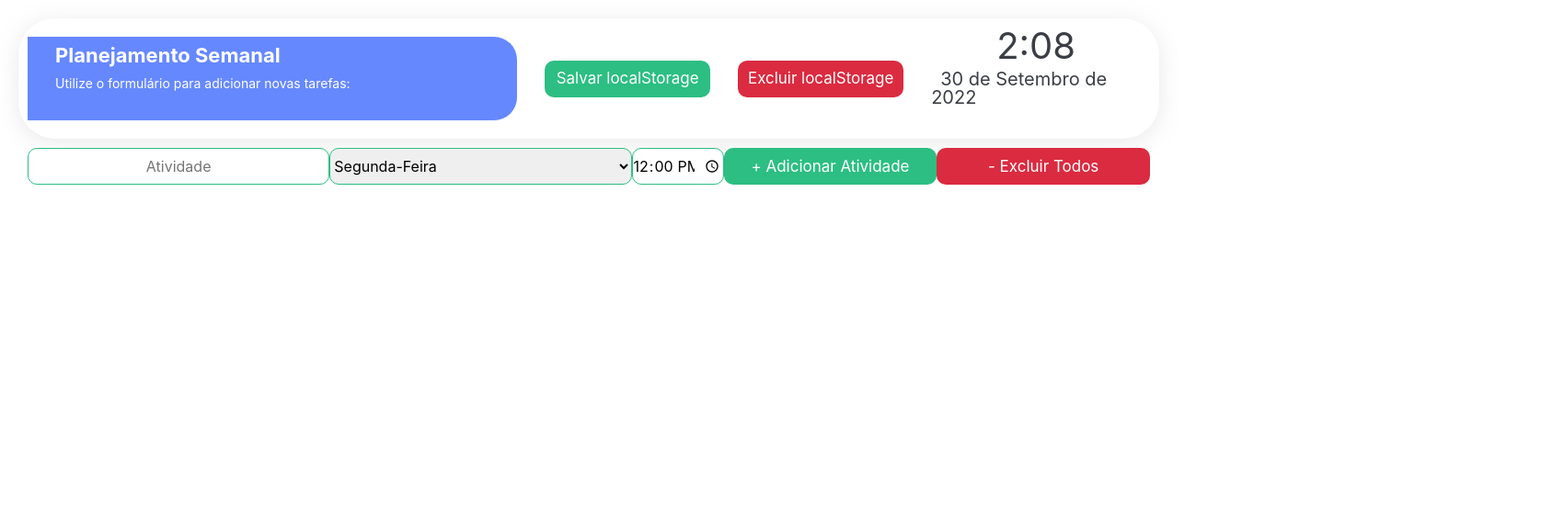
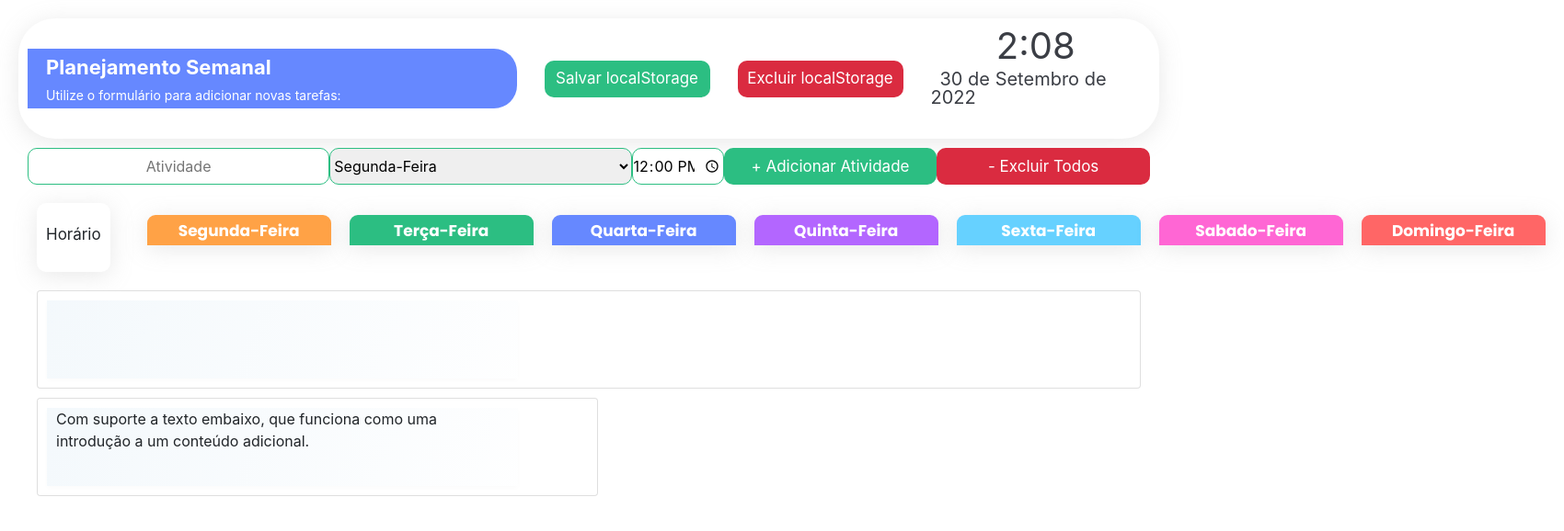
Before and after one commit to juaumvitu4/compass-front-challenge-weekly-planning, a plain HTML site: page index.html in a window 1280 px wide. Shown: the whole page at 92% size, 1700 px wide, since content can reach past the window. Drawn offline with nearby package versions, Linux system fonts and the light colour scheme.

Commit message:
weekly-planning

```diff
--- a/index.html
+++ b/index.html
@@ -12,6 +12,10 @@
     <title>Planejamento semanal</title>
   </head>
   <body>
+    <script src="/script/service.js"></script>
+    <script src="/script/atividade.js"></script>
+    <script type="module" src="/script/relogio.js"></script>
+    <script type="module" src="/script/semana.js"></script>
     <header class="cabecalho d-flex justify-content-between">
         <section class="menu">
             <h1 class="titulo__cabecalho">Planejamento Semanal</h1>
@@ -33,20 +37,50 @@
         <section class="dias__semana d-flex justify-content-around d-flex align-items-center">
             <input type="text" placeholder="Atividade" required class="atividade">
             <select name="semana" id="semana" class="selecionar__dia">
-                <option value="adicionar__semana">Segunda-Feira</option>
-                <option value="adicionar__semana">Terça-Feira</option>
-                <option value="adicionar__semana">Quarta-Feira</option>
-                <option value="adicionar__semana">Quinta-Feira</option>
-                <option value="adicionar__semana">Sexta-Feira</option>
-                <option value="adicionar__semana">Sabado</option>
-                <option value="adicionar__semana">Domingo</option>
+                <option value="segunda">Segunda-Feira</option>
+                <option value="terca">Terça-Feira</option>
+                <option value="quarta">Quarta-Feira</option>
+                <option value="quinta">Quinta-Feira</option>
+                <option value="sexta">Sexta-Feira</option>
+                <option value="sabado">Sabado</option>
+                <option value="domingo">Domingo</option>
             </select>
             <input type="time" value="12:00"name="adicionar__hora" id="adicionar-hora" class="adicionar__hora">
-            <button class="adicionar__atividade">+ Adicionar Atividade</button>
+            <button onclick= "adicionarAtividade()" class="adicionar__atividade" >+ Adicionar Atividade</button>
             <button class="excluir__atividade">- Excluir Todos</button>
     </section>
+        <section class="semana d-flex align-items-center">
+            <div class="horario d-flex align-items-center justify-content-center">
+                <h4 class="horario__texto">Horário</h2>
+            </div>
+            <nav class="planejamento__semanal">
+                <ul class="lista d-flex justify-content-between align-items-center">
+                    <li class="d-flex justify-content-center align-items-center lista__semana segunda">Segunda-Feira
+                    </li>
+                    <li class="d-flex justify-content-center align-items-center lista__semana terca">Terça-Feira</li>
+                    <li class="d-flex justify-content-center align-items-center lista__semana quarta">Quarta-Feira</li>
+                    <li class="d-flex justify-content-center align-items-center lista__semana quinta">Quinta-Feira</li>
+                    <li class="d-flex justify-content-center align-items-center lista__semana sexta">Sexta-Feira</li>
+                    <li class="d-flex justify-content-center align-items-center lista__semana sabado">Sabado-Feira</li>
+                    <li class="d-flex justify-content-center align-items-center lista__semana domingo">Domingo-Feira</li>
+                </ul>
+            </nav>
+        </section>
+        <section class="secao__atividades">
+            <div class="card w-40">
+                <div class="card-body afazeres">
+                  <p class="card-text"></p>
+                </div>
+              </div>
 
+              <div class="card w-50">
+                <div class="afazeres">
+                  <p class="card-text">Com suporte a texto embaixo, que funciona como uma introdução a um conteúdo adicional.</p>
+                </div>
+              </div>
+        </section>
     </main>
-    <script type="module" src="/script.js"></script>
+
+
   </body>
 </html>
--- /dev/null
+++ b/script/atividade.js
@@ -0,0 +1,47 @@
+const lista = service.find()
+// start()
+
+function adicionarAtividade() {
+    const atividade = document.querySelector('.atividade').value;
+    const adicionarHora = document.querySelector('.adicionar__hora').value;
+    const selecionarDia = document.querySelector('.selecionar__dia').value;
+    const novaAtividade = { id: uuidv4(), atividade, adicionarHora, selecionarDia }
+    saveAndRefresh(novaAtividade)
+
+    console.log(novaAtividade)
+}
+
+function start() {
+	const items = lista?.map(htmlValue).join("\n");
+	document.getElementById(".secao__atividades").innerHTML = items;
+}
+
+function updateItens(novaAtividade) {
+	document.getElementById(".secao__atividades").innerHTML += htmlValue(novaAtividade);
+}
+
+
+function htmlValue(novaAtividade) {
+	return `
+        <div class="card w-40">
+            <div class="card-body afazeres">
+                <p class="card-text">${novaAtividade.atividade}</p>
+            </div>
+        </div>
+	`
+}
+
+
+function saveAndRefresh(novaAtividade) {
+	lista.push(novaAtividade)
+	service.save()
+	updateItens(novaAtividade)
+}
+
+
+function uuidv4() {
+    return 'xxxxxxxx-xxxx-4xxx-yxxx-xxxxxxxxxxxx'.replace(/[xy]/g, function(c) {
+      var r = Math.random() * 16 | 0, v = c == 'x' ? r : (r & 0x3 | 0x8);
+      return v.toString(16);
+    });
+  }
--- a/script.js
+++ b/script/relogio.js
@@ -1,4 +1,4 @@
-import { insertContent, getDate, getHour } from "./script/util.js";
+import { insertContent, getDate, getHour } from "./util.js";
 
 const $ = document.querySelector.bind(document);
 
--- /dev/null
+++ b/script/semana.js
@@ -0,0 +1,5 @@
+let atividade = [{
+    descricao: "Com suporte a texto embaixo, que funciona como uma introdução a um conteúdo adicional."
+}, {
+    descricao: "Com suporte a texto embaixo, que funciona como uma introdução a um conteúdo adicional."
+}]
--- /dev/null
+++ b/script/service.js
@@ -0,0 +1,4 @@
+const service = {
+	save: () => localStorage.setItem("items", JSON.stringify(lista)),
+	find: () => JSON.parse(localStorage.getItem("items")) ?? []
+}
--- a/script/util.js
+++ b/script/util.js
@@ -23,4 +23,5 @@ export const getDate = () => {
     parentTag.innerHTML = "";
     childTag.appendChild(content);
     parentTag.appendChild(childTag);
+
   };
--- a/styles/planejamento.css
+++ b/styles/planejamento.css
@@ -13,17 +13,16 @@ body {
     box-shadow: 0px 4px 24px rgba(168, 168, 168, 0.25);
     align-items: center;
 
-
 }
 
 .menu {
     display: flex;
-    height: 70%;
+    height: 50%;
     background-color: #6688FF;
     align-items: baseline;
     flex-direction: column;
     width: 588px;
-    padding: 7px 20px;
+    padding: 7px 10px;
     left: 8px;
     border-radius: 0px 25px 25px 0px;
 }
@@ -132,3 +131,75 @@ body {
     color: #FFFFFF;
     background-color: #DA2B40;
 }
+
+.horario__texto {
+    font-style: normal;
+    font-size: 17px;
+    font-weight: 400;
+    line-height: 28px;
+}
+
+.horario {
+    height: 75px;
+    width: 85px;
+    border-radius: 10px;
+    background-color: #FFFFFF;
+    box-shadow: 0 4px 24px 0 rgba(168, 168, 168, 0.25);
+}
+
+.lista__semana {
+    height: 33px;
+    width: 200px;
+    box-shadow: 0px 4px 24px rgba(168, 168, 168, 0.25);
+    color: #FFFFFF;
+    font-size: 17px;
+    font-weight: 700;
+    line-height: 20px;
+    border-radius: 9px 9px 0 0;
+    font-family: 'Poppins';
+    margin-top: 10px;
+
+
+}
+
+.segunda {
+    background-color: #FFA246;
+}
+.terca {
+    background-color: #2CBE82;
+}
+
+.quarta {
+    background-color: #6688FF;
+}
+
+.quinta {
+    background-color: #B366FF;
+}
+
+.sexta {
+    background-color: #66D1FF;
+}
+
+.sabado {
+    background-color: #FF66D4;
+}
+
+.domingo {
+    background-color: #FF6666;
+}
+
+.cartao {
+    width: 40%;
+}
+
+.afazeres {
+    width: 512px;
+    height: 85px;
+    left: 119px;
+    top: 315px;
+    background: linear-gradient(112.83deg, rgba(228, 240, 248, 0.42) 0%, rgba(255, 255, 255, 0.336) 110.84%);
+    border: 1px solid #FFFFFF;
+    box-shadow: 0px 2px 5.5px rgba(0, 0, 0, 0.02);
+    border: 15px;
+}
```
